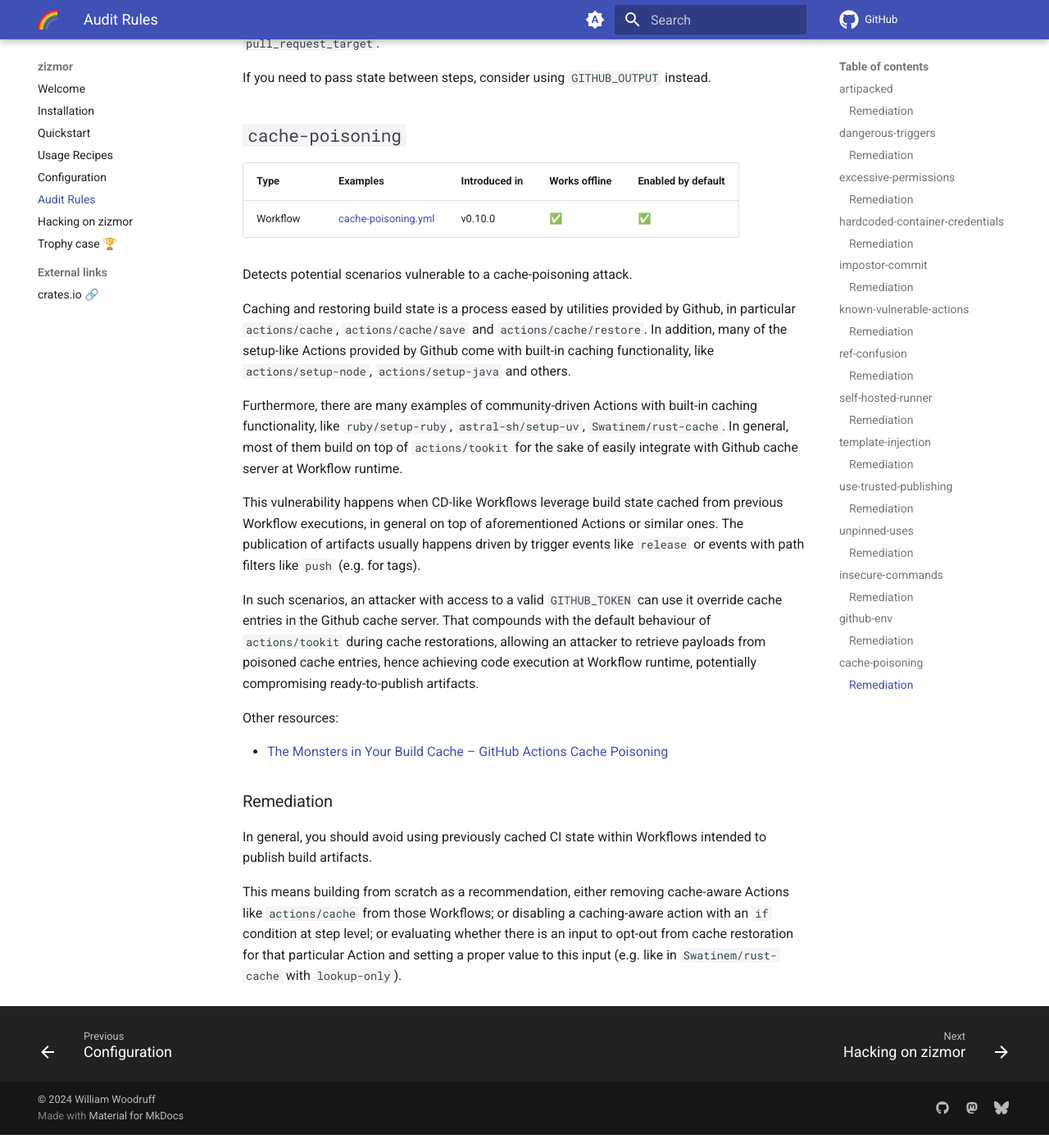
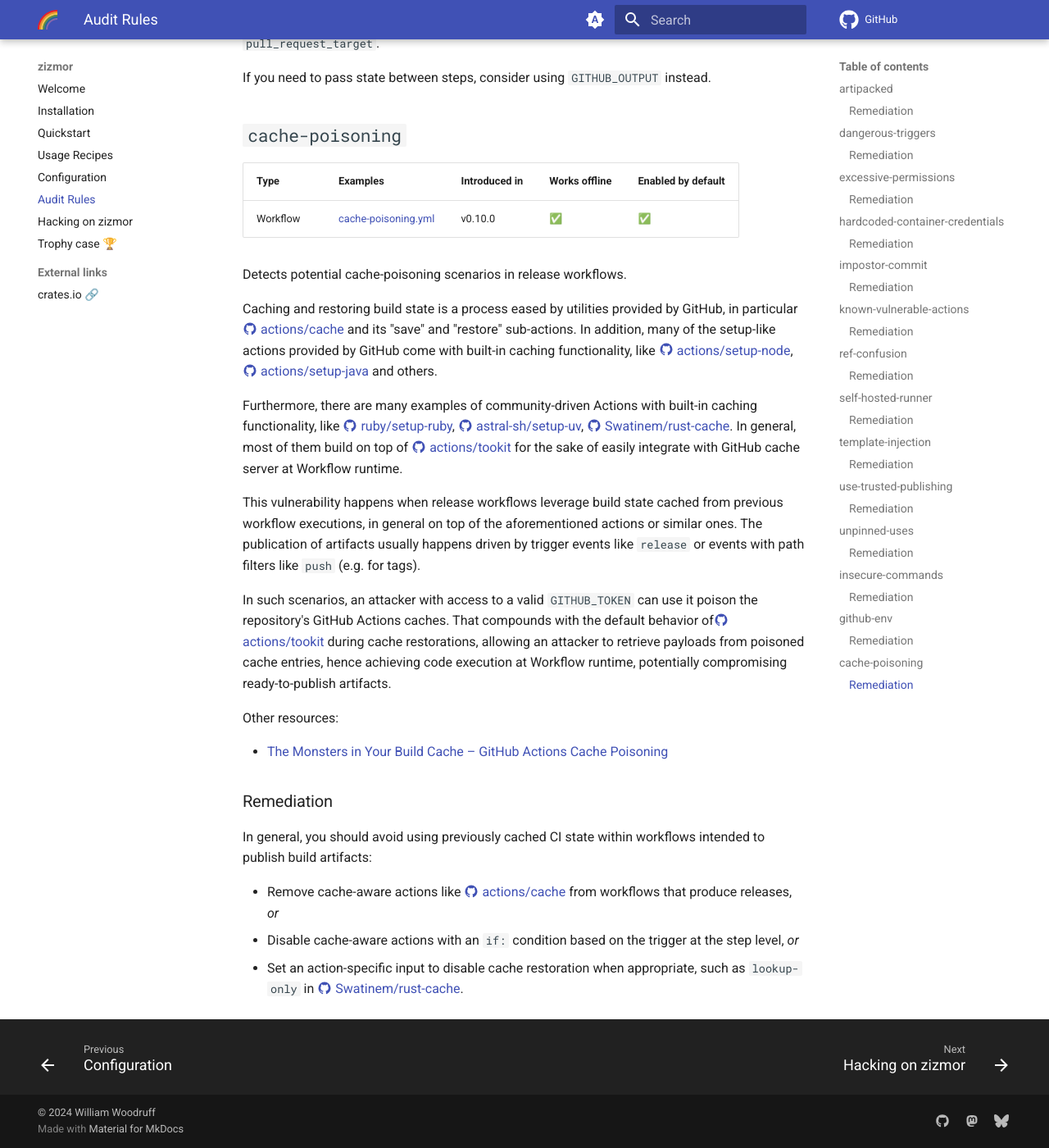
Before and after one commit to zizmorcore/zizmor, an MkDocs documentation site: the page built from docs/audits.md, in a window 1280 px wide and 1400 px high, scrolled down 11890 px. Shown: the whole window at 82% size. Built offline with MkDocs 1.6.1 and Material for MkDocs 9.7.7, drawn with Linux system fonts in a browser that asks for light colours; comment, search, counter and statistics services are not loaded.

Commit message:
docs: tweak
Signed-off-by: William Woodruff <william@yossarian.net>

```diff
--- a/docs/audits.md
+++ b/docs/audits.md
@@ -701,27 +701,28 @@ If you need to pass state between steps, consider using `GITHUB_OUTPUT` instead.
 
 [cache-poisoning.yml]: https://github.com/woodruffw/gha-hazmat/blob/main/.github/workflows/cache-poisoning.yml
 
-Detects potential scenarios vulnerable to a cache-poisoning attack.
+Detects potential cache-poisoning scenarios in release workflows.
 
 Caching and restoring build state is a process eased by utilities provided
-by Github, in particular `actions/cache`, `actions/cache/save` and
-`actions/cache/restore`. In addition, many of the setup-like Actions provided
-by Github come with built-in caching functionality, like `actions/setup-node`,
-`actions/setup-java` and others.
+by GitHub, in particular @actions/cache and its "save" and "restore"
+sub-actions. In addition, many of the setup-like actions provided
+by GitHub come with built-in caching functionality, like @actions/setup-node,
+@actions/setup-java and others.
 
 Furthermore, there are many examples of community-driven Actions with built-in
-caching functionality, like `ruby/setup-ruby`, `astral-sh/setup-uv`,
-`Swatinem/rust-cache`. In general, most of them build on top of `actions/tookit`
-for the sake of easily integrate with Github cache server at Workflow runtime.
+caching functionality, like @ruby/setup-ruby, @astral-sh/setup-uv,
+@Swatinem/rust-cache. In general, most of them build on top of @actions/tookit
+for the sake of easily integrate with GitHub cache server at Workflow runtime.
 
-This vulnerability happens when CD-like Workflows leverage build state cached
-from previous Workflow executions, in general on top of aforementioned Actions or
-similar ones. The publication of artifacts usually happens driven by trigger events
-like `release` or events with path filters like `push` (e.g. for tags).
+This vulnerability happens when release workflows leverage build state cached
+from previous workflow executions, in general on top of the aforementioned
+actions or  similar ones. The publication of artifacts usually happens driven
+by trigger events like `release` or events with path filters like `push`
+(e.g. for tags).
 
 In such scenarios, an attacker with access to a valid `GITHUB_TOKEN` can use it
-override cache entries in the Github cache server. That compounds with the default
-behaviour of `actions/tookit` during cache restorations, allowing an attacker to
+poison the repository's GitHub Actions caches. That compounds with the default
+behavior of @actions/tookit during cache restorations, allowing an attacker to
 retrieve payloads from poisoned cache entries, hence achieving code execution at
 Workflow runtime, potentially compromising ready-to-publish artifacts.
 
@@ -731,14 +732,15 @@ Other resources:
 
 ### Remediation
 
-In general, you should avoid using previously cached CI state within Workflows
-intended to publish build artifacts.
+In general, you should avoid using previously cached CI state within workflows
+intended to publish build artifacts:
 
-This means building from scratch as a recommendation, either removing cache-aware
-Actions like `actions/cache` from those Workflows; or disabling a caching-aware action
-with an `if` condition at step level; or evaluating whether there is an input to opt-out
-from cache restoration for that particular Action and setting a proper value to this
-input (e.g. like in `Swatinem/rust-cache` with `lookup-only`).
+* Remove cache-aware actions like @actions/cache from workflows that produce
+  releases, *or*
+* Disable cache-aware actions with an `if:` condition based on the trigger at
+  the step level, *or*
+* Set an action-specific input to disable cache restoration when appropriate,
+  such as `lookup-only` in @Swatinem/rust-cache.
 
 [ArtiPACKED: Hacking Giants Through a Race Condition in GitHub Actions Artifacts]: https://unit42.paloaltonetworks.com/github-repo-artifacts-leak-tokens/
 [Keeping your GitHub Actions and workflows secure Part 1: Preventing pwn requests]: https://securitylab.github.com/resources/github-actions-preventing-pwn-requests/
```
